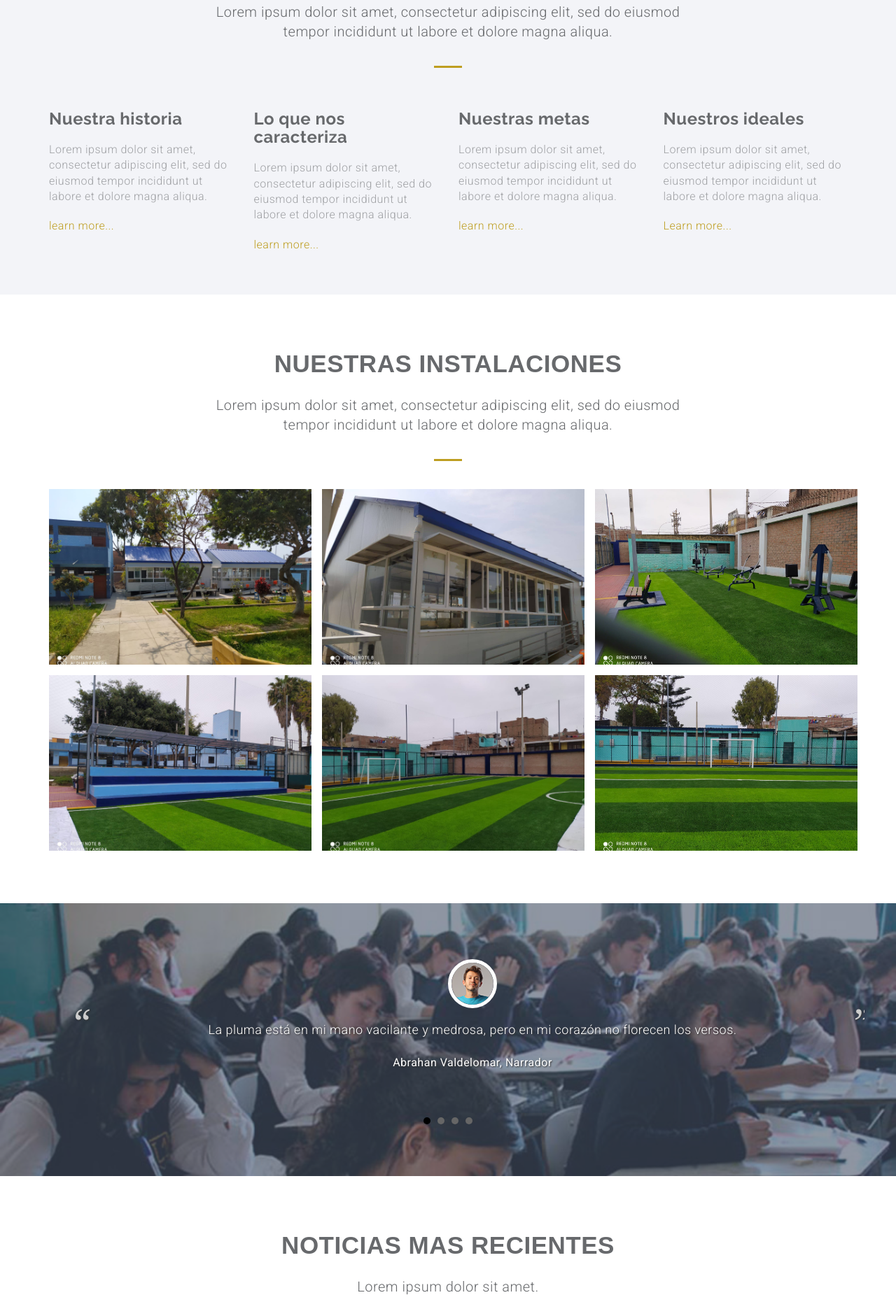
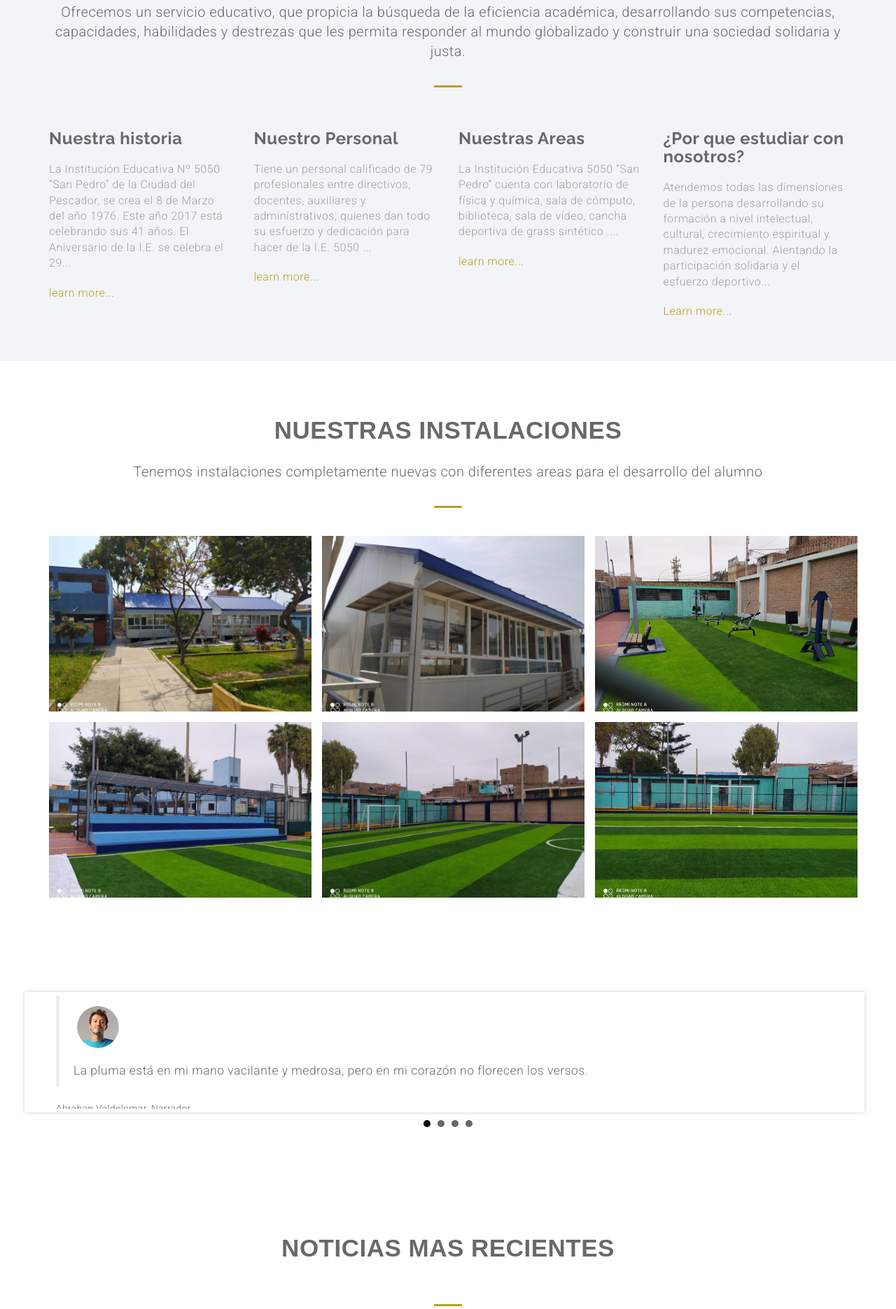
Before and after one commit to iesanpedro/PaginaWEB, a plain HTML site: page index.html in a window 1280 px wide. Shown: the part 791-2662 px from the top of the page at 70% size. Drawn offline with Linux system fonts and the light colour scheme.

Commit message:
Add files via upload

```diff
--- a/css/style.css
+++ b/css/style.css
@@ -57,7 +57,7 @@ h1, h2, h3, h4, h5, h6{
   100% { transform: rotate(360deg); }
 }
 
-/* Add animation to "page content" */
+
 .animate-bottom {
   position: relative;
   -webkit-animation-name: animatebottom;
@@ -109,12 +109,12 @@ HEADER
 
 .top-nav-collapse {
     padding: 0;
-    background: rgba(170, 62, 62, 0.9);
+    background: #5d9bfe;
 }
 
 .logo-dec
 {
-    color: #347ab4;
+    color: #D6E1B9;
 }
 .navbar-default .navbar-brand {
     color: #fff;
@@ -145,12 +145,12 @@ HEADER
     transition: color 0.2s ease-out;
 }
 .navbar-default .navbar-nav > .active > a, .navbar-default .navbar-nav > .active > a:focus, .navbar-default .navbar-nav > .active > a:hover {
-    color: #21be55;
+    color: #fd0002;
     background-color: transparent;
 }
 .navbar-default .navbar-nav > li > a:focus, .navbar-default .navbar-nav > li > a:hover {
     background-color: transparent;
-    color: #21be55;
+    color: #fd0002;
 }
 .banner-info
 {
@@ -204,8 +204,8 @@ h2.bnr-sub-title
 .btn-more, .btn-more:focus
 {
     margin-left: 15px;
-    border: 1px solid #be2170;
-    color: #21be97;
+    border: 1px solid #ffffff;
+    color: #fd0002;
 }
 
 .btn-more:hover {
@@ -299,7 +299,7 @@ ul.service-list li i
     width: 175px;
     display: inline-block;
     text-align: center;
-    color: #495376;
+    color: #0934ce;
     line-height: 50px;
     text-transform: uppercase;
     font-size: 16px;
@@ -422,71 +422,6 @@ ul.service-list li i
     -webkit-transform:rotateY(0);
     -moz-transform:rotateY(0);
     transform:rotateY(0)
-}
-/***********************************
-************************************
-TESTIMONIAL
-************************************
-***********************************/
-#testimonial
-{
-    background: url('../img/Backgraund2.jpg') no-repeat;
-    background-size: cover;
-    min-height: 390px;
-}
-.bg-testicolor{
-    background-color: RGBA(73, 84, 105, 0.61);
-    min-height: 390px;
-}
-.white
-{
-    color: #fff !important;
-}
-.testimonial-item ul li blockquote {
-    font-size: 18px;
-    line-height: 32px;
-    color: #fff;
-    font-weight: 300;
-    text-shadow: 1px 1px 2px #333;
-    text-align: center;
-    display: inline-block;
-    width: 100%;
-    margin: 20px 0;
-    padding: 0 80px;
-    position: relative;
-    border: 0;
-}
-.testimonial-item ul li  small {
-    font-size: 16px;
-    color: #fff;
-    font-weight: 400;
-    text-shadow: 1px 1px 2px #333;
-    text-align: center;
-    display: inline-block;
-    width: 100%;
-}
-.bx-viewport
-{
-    height: 235px !important;
-    background-color: transparent !important;
-    border: 0px none !important;
-    box-shadow: none !important;
-}
-.testimonial-item ul li blockquote::before {
-    content: '“';
-    left: 30px;
-}
-.testimonial-item ul li blockquote::before, .testimonial-item ul li blockquote::after {
-    position: absolute;
-    font-weight: 300;
-    font-size: 3em;
-    font-family: Georgia, serif;
-    color: #ccc;
-    top: 62%;
-}
-.testimonial-item ul li blockquote::after {
-    content: '”';
-    right: 30px;
 }
 /***********************************
 ************************************
--- a/index.html
+++ b/index.html
@@ -52,9 +52,9 @@
           <div class="container">
             <div class="row">
               <div class="banner-info text-center wow fadeIn delay-05s">
-                <h1 class="bnr-title">Puedo ser un<span>Titulo</span></h1>
-                <h2 class="bnr-sub-title">Algo que poner aqui!!</h2>
-                <p class="bnr-para">Lorem ipsum dolor sit amet, consectetur adipiscing elit, sed do eiusmod tempor incididunt ut labore et dolore magna aliqua.<br> Ut enim ad minim veniam, quis nostrud exercitation ullamco laboris nisi ut aliquip <br>ex ea commodo consequat.</p>
+                <h1 class="bnr-title">Estudia con <span>nosotros</span></h1>
+                <h2 class="bnr-sub-title">La institución que representa al Bellavisteño</h2>
+                <p class="bnr-para">Institución educativa pública de nivel primaria y secundaria que forma alumnos formados en valores</p>
                 <div class="brn-btn">
 
                   <a href="#" class="btn btn-more">Leer mas</a>
@@ -76,34 +76,34 @@
         <div class="row">
           <div class="col-md-12 text-center">
             <h2 class="service-title pad-bt15">Sobre Nosotros</h2>
-            <p class="sub-title pad-bt15">Lorem ipsum dolor sit amet, consectetur adipiscing elit, sed do eiusmod<br>tempor incididunt ut labore et dolore magna aliqua.</p>
+            <p class="sub-title pad-bt15">Ofrecemos un servicio educativo, que propicia la búsqueda de la eficiencia académica, desarrollando sus competencias, capacidades, habilidades y destrezas que les permita responder al mundo globalizado y construir una sociedad solidaria y justa.</p>
             <hr class="bottom-line">
           </div>
           <div class="col-md-3 col-sm-6 col-xs-12">
             <div class="service-item">
               <h3>Nuestra historia</h3>
-              <p>Lorem ipsum dolor sit amet, consectetur adipiscing elit, sed do eiusmod tempor incididunt ut labore et dolore magna aliqua.</p>
+              <p> La Institución Educativa Nº 5050 “San Pedro” de la Ciudad del Pescador, se crea el 8 de Marzo del año 1976. Este año 2017 está celebrando sus 41 años. El Aniversario de la I.E. se celebra el 29...</p>
               <a href="">learn more...</a>
             </div>
           </div>
           <div class="col-md-3 col-sm-6 col-xs-12">
             <div class="service-item">
-              <h3>Lo que nos caracteriza</h3>
-              <p>Lorem ipsum dolor sit amet, consectetur adipiscing elit, sed do eiusmod tempor incididunt ut labore et dolore magna aliqua.</p>
+              <h3>Nuestro Personal</h3>
+              <p>Tiene un personal calificado de 79 profesionales entre directivos, docentes, auxiliares y administrativos; quienes dan todo su esfuerzo y dedicación para hacer de la I.E. 5050 ... </p>
               <a href="">learn more...</a>
             </div>
           </div>
           <div class="col-md-3 col-sm-6 col-xs-12">
             <div class="service-item">
-              <h3>Nuestras metas</h3>
-              <p>Lorem ipsum dolor sit amet, consectetur adipiscing elit, sed do eiusmod tempor incididunt ut labore et dolore magna aliqua.</p>
+              <h3>Nuestras Areas</h3>
+              <p>La Institución Educativa 5050 “San Pedro” cuenta con laboratorio de física y química, sala de cómputo, biblioteca, sala de vídeo, cancha deportiva de grass sintético ....</p>
               <a href="">learn more...</a>
             </div>
           </div>
           <div class="col-md-3 col-sm-6 col-xs-12">
             <div class="service-item">
-              <h3>Nuestros ideales</h3>
-              <p>Lorem ipsum dolor sit amet, consectetur adipiscing elit, sed do eiusmod tempor incididunt ut labore et dolore magna aliqua.</p>
+              <h3>¿Por que estudiar con nosotros?</h3>
+              <p>Atendemos todas las dimensiones de la persona desarrollando su formación a nivel intelectual, cultural, crecimiento espiritual y madurez emocional. Alentando la participación solidaria y el esfuerzo deportivo... </p>
               <a href="">Learn more...</a>
             </div>
           </div>
@@ -119,7 +119,7 @@
         <div class="row">
           <div class="col-md-12 text-center">
             <h2 class="service-title pad-bt15">Nuestras Instalaciones</h2>
-            <p class="sub-title pad-bt15">Lorem ipsum dolor sit amet, consectetur adipiscing elit, sed do eiusmod<br>tempor incididunt ut labore et dolore magna aliqua.</p>
+            <p class="sub-title pad-bt15">Tenemos instalaciones completamente nuevas con diferentes areas para el desarrollo del alumno</p>
             <hr class="bottom-line">
           </div>
           <div class="col-md-4 col-sm-6 col-xs-12 portfolio-item padding-right-zero mr-btn-15">
@@ -227,7 +227,7 @@
         <div class="row">
           <div class="col-md-12 text-center">
             <h2 class="service-title pad-bt15">Noticias mas recientes</h2>
-            <p class="sub-title pad-bt15">Lorem ipsum dolor sit amet.</p>
+            <p class="sub-title pad-bt15"></p>
             <hr class="bottom-line">
           </div>
           <div class="col-md-4 col-sm-6 col-xs-12">
@@ -238,7 +238,7 @@
                 </a>
               </div>
               <div class="blog-info">
-                <h2>This is Lorem ipsum heading.</h2>
+                <h2>Felicitacion al area de administracion</h2>
                 <div class="blog-comment">
                   <p>Publicado en: <span>Nuestro canal de facebook</span></p>
                   <p>
@@ -259,7 +259,7 @@
                 </a>
               </div>
               <div class="blog-info">
-                <h2>This is Lorem ipsum heading.</h2>
+                <h2>Felicitación al Laboratorio</h2>
                 <div class="blog-comment">
                   <p>Publicado en: <span>Nuestro canal de facebook</span></p>
                   <p>
@@ -280,7 +280,7 @@
                 </a>
               </div>
               <div class="blog-info">
-                <h2>This is Lorem ipsum heading.</h2>
+                <h2>Felicitación a nuestros administrativos.</h2>
                 <div class="blog-comment">
                   <p>Publicado en: <span>Nuestro canal de facebook</span></p>
                   <p>
```
Also changed, not shown: img/blog01.jpg (added), img/blog02.jpg (added), img/blog03.jpg (added), img/blog04.jpg (added), img/port01.jpg (added), img/port02.jpg (added), img/port03.jpg (added), img/port04.jpg (added), img/port05.jpg (added), img/port06.jpg (added).
